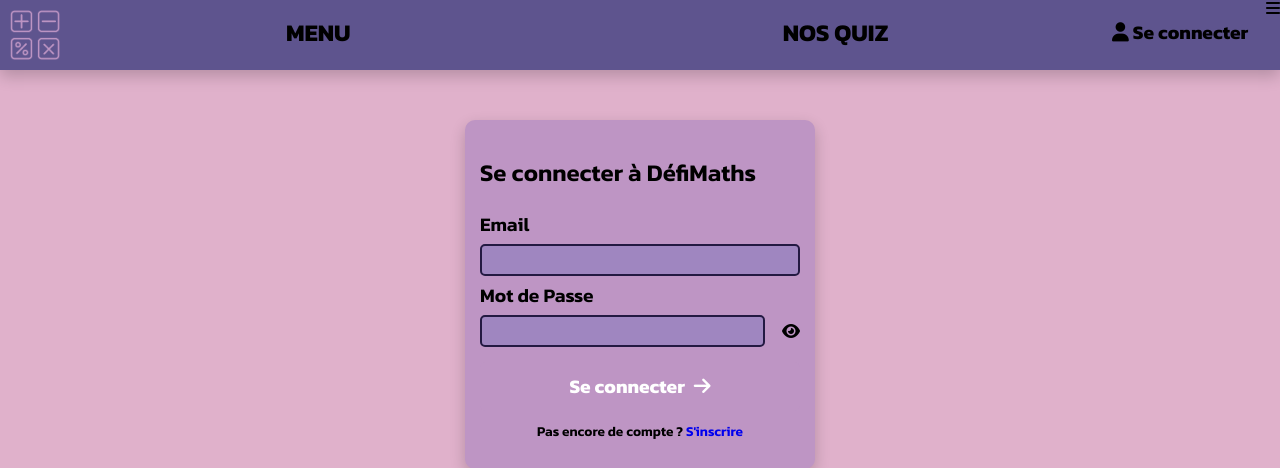
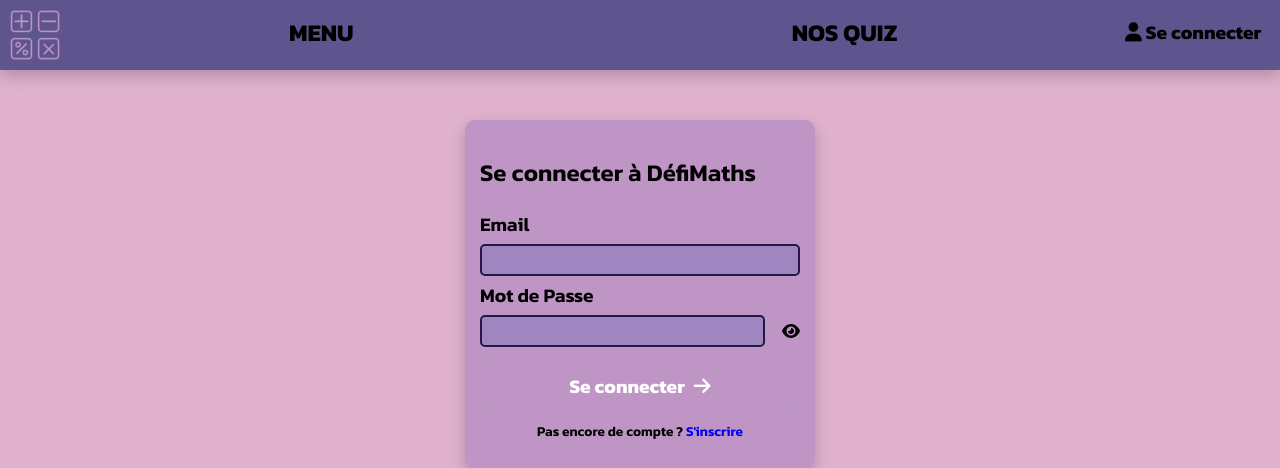
Before and after one commit to SAMSAM-55/DefiMaths, a PHP site: page /login.html in a window 1280 px wide. Shown: the top 468 px of the page. Run offline with PHP 8.4, Linux system fonts and the light colour scheme; some web fonts are replaced.

Commit message:
Fixed an issue with the burger menu icon visibility

```diff
--- a/CSS/style.css
+++ b/CSS/style.css
@@ -624,6 +624,10 @@
     display: none;
 }
 
+.burger-menu-visibility-switch {
+    font-size: 0px;
+}
+
 /* Responsive styles for mobile */
 
 @media (max-width: 500px) {
```
